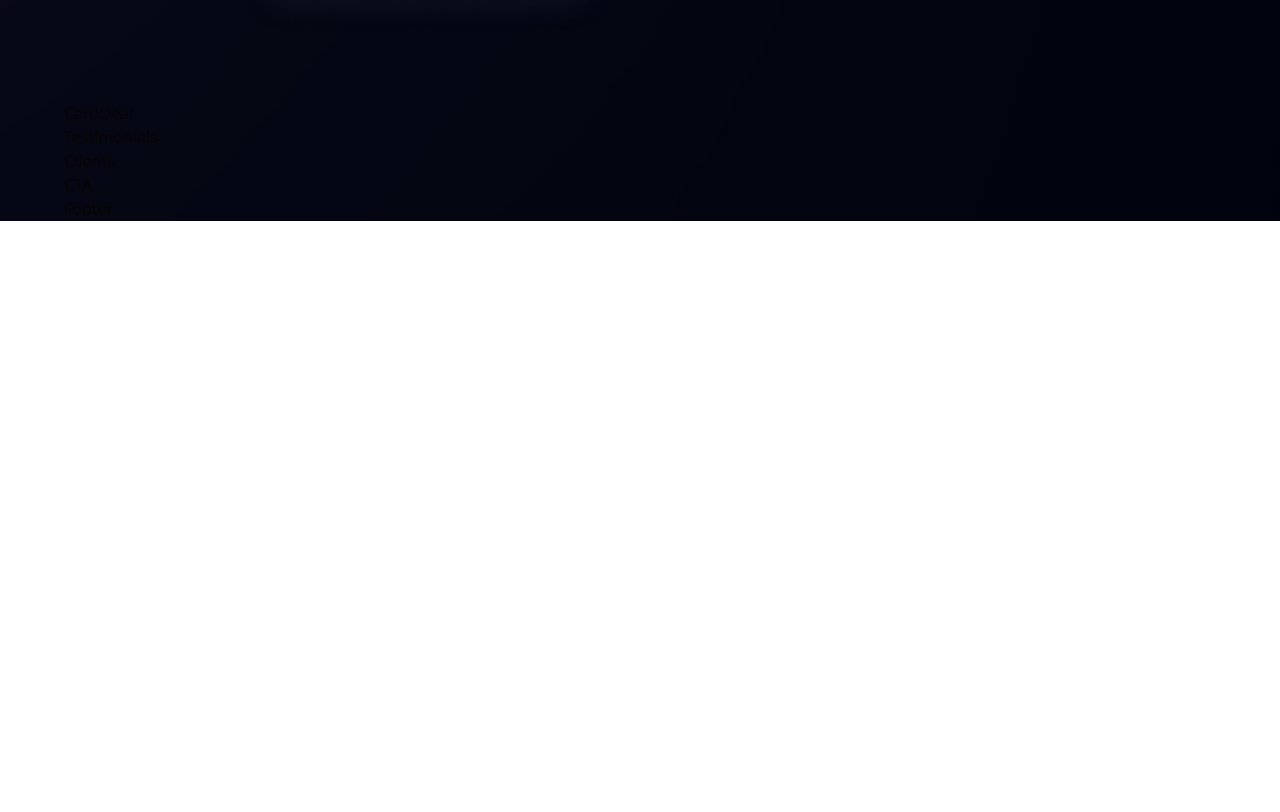
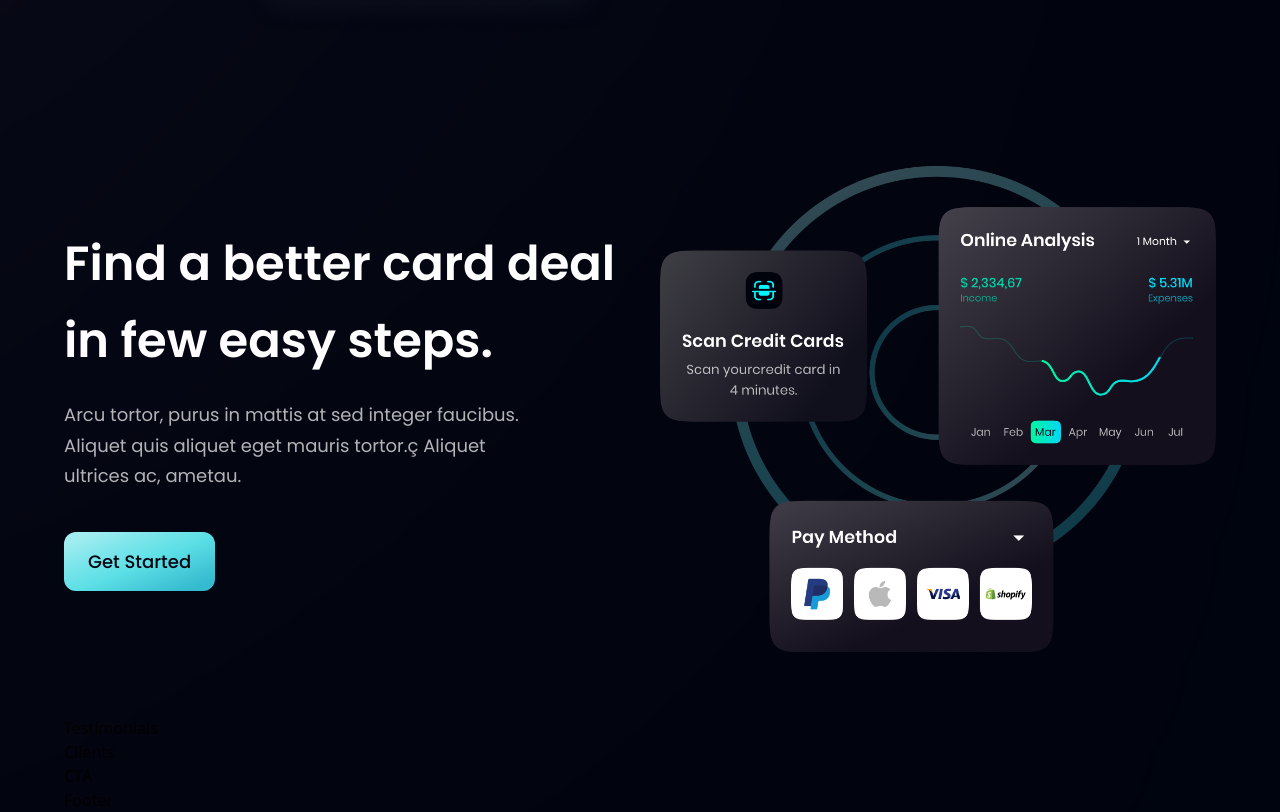
Before and after one commit to Jesus711/Modern-Bank-Application, a React (Vite) app: page / in a window 1280 px wide. Shown: the part 2088-2900 px from the top of the page. Before the commit the page ends 2309 px from the top, so only its background shows below. Built offline with nearby package versions, Linux system fonts and the light colour scheme.

Commit message:
Finished CardDeal section of the webpage

```diff
--- a/src/components/CardDeal.jsx
+++ b/src/components/CardDeal.jsx
@@ -1,9 +1,22 @@
-import React from 'react'
+import styles, { layout } from "../styles";
+import Button from './Button';
+import { card } from "../assets";
 
-const CardDeal = () => {
-  return (
-    <div>CardDeal</div>
-  )
-}
+const CardDeal = () => (
+    <section className={layout.section}>
+      <div className={layout.sectionInfo}>
+        <h2 className={styles.heading2}>Find a better card deal <br className="sm:block hidden" /> in few easy steps. </h2>
+        <p className={`${styles.paragraph} max-w-[470px] mt-5`}>
+          Arcu tortor, purus in mattis at sed integer faucibus. Aliquet quis aliquet eget mauris tortor.ç Aliquet ultrices ac, ametau.
+        </p>
+        <Button styles="mt-10" text="Get Started" />
+      </div>
+
+    <div className={layout.sectionImg}>
+      <img src={card} alt="card_deal" className="w-[100%] h-[100%]"/>
+    </div>
+
+  </section>
+)
 
 export default CardDeal
```
